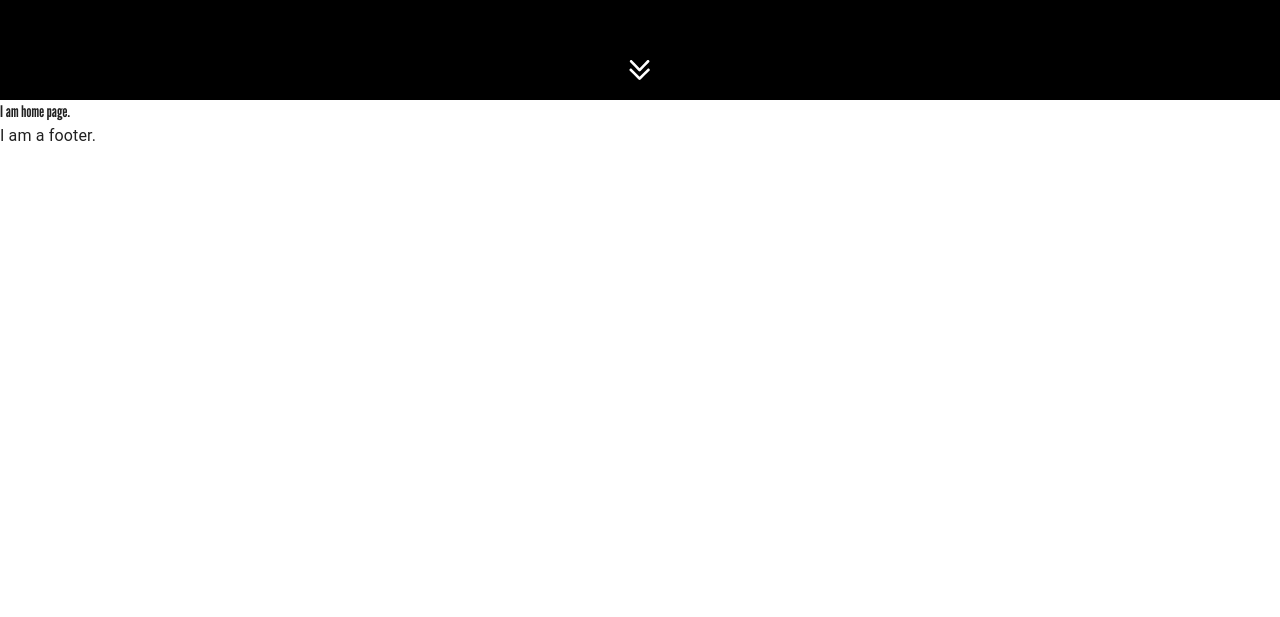
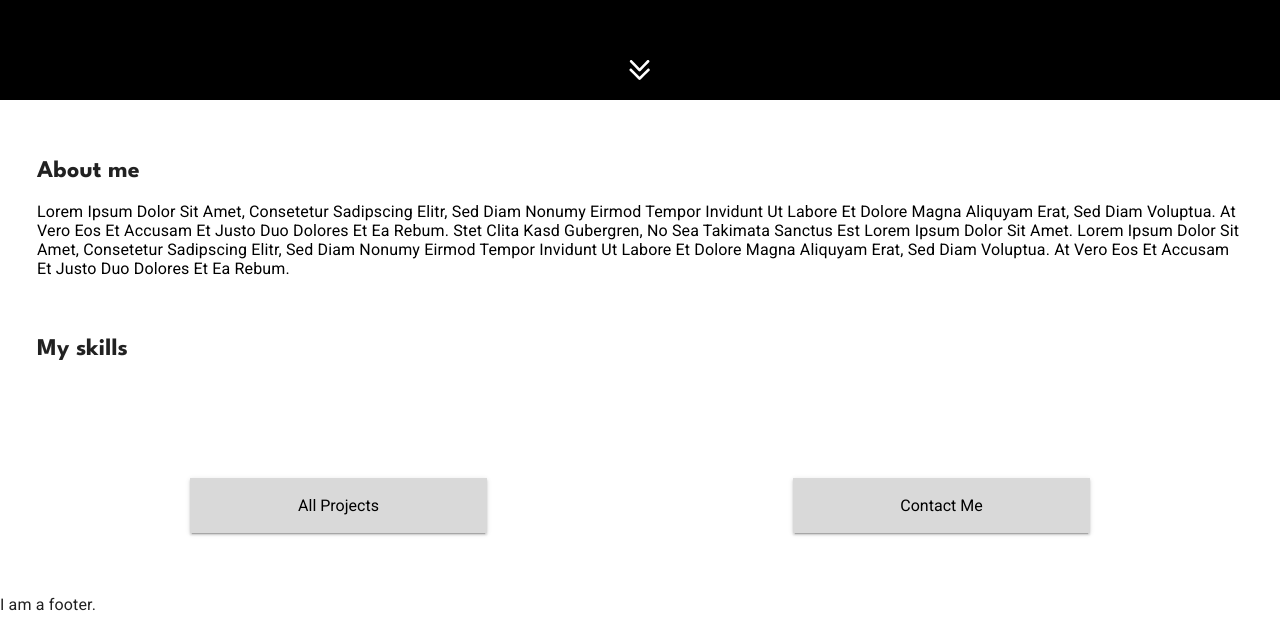
Before and after one commit to cedricmarcelino/portfolio, a Next.js app: page / in a window 1280 px wide. Shown: the part 700-1317 px from the top of the page. Before the commit the page ends 848 px from the top, so only its background shows below. Built offline with nearby package versions, Linux system fonts and the light colour scheme.

Commit message:
added initial home page

```diff
--- /dev/null
+++ b/src/pages/home.module.css
@@ -0,0 +1,60 @@
+.homeContainer {
+    padding: 60px 37px;
+    padding-bottom: 30px;
+}
+
+.title {
+    font-size: 24px;
+    font-style: normal;
+    font-weight: 700;
+    line-height: normal;
+    font-family: var(--font-spartan);
+    margin-bottom: 20px;
+}
+
+.content {
+    margin-bottom: 60px;
+}
+
+.skillsContainer{
+    display: flex;
+    flex-direction: row;
+    flex-wrap: wrap;
+    margin-bottom: 60px;
+}
+
+.projectsContainer{
+    display: flex;
+    flex-direction: row;
+    flex-wrap: wrap;
+    margin-bottom: 38px;
+}
+
+.buttonText, .content {
+    color: #000;
+    font-family: var(--font-roboto);
+    font-size: 16px;
+    font-style: normal;
+    font-weight: 400;
+    line-height: normal;
+    text-transform: capitalize;
+}
+
+.button {
+    background: #D9D9D9;
+    width: 297px;
+    padding: 18px 51px;
+    border-radius: 0px;
+    margin: auto;
+    margin-bottom: 30px;
+}
+
+.button:hover {
+    background: #D9D9D9;
+}
+
+.buttonsContainer {
+    display: flex;
+    flex-wrap: wrap;
+    justify-content: center;
+}
--- a/src/pages/index.tsx
+++ b/src/pages/index.tsx
@@ -1,9 +1,58 @@
-import { Typography } from "@mui/material";
+import { Box, Button, Typography } from "@mui/material";
+import styles from './home.module.css'
+import { League_Spartan, Roboto } from 'next/font/google';
+import { useRouter } from 'next/navigation';
+import { ROUTE } from "@/constants/enum";
+
+const spartan = League_Spartan({
+  variable: '--font-spartan',
+  subsets: ["latin"]
+})
+
+const roboto = Roboto({
+  variable: '--font-roboto',
+  weight: '400',
+  style: 'normal',
+  subsets: ["latin"]
+})
 
 export default function Home() {
+  const router = useRouter()
+
+  const handleNavigate = (route: ROUTE) => {
+    router.push(route);
+  }
   return (
     <main>
-      <Typography>I am home page.</Typography>
+      <Box className={styles.homeContainer}>
+        <Typography className={`${styles.title} ${spartan.variable}`}>
+          About me
+        </Typography>
+        <Typography className={`${styles.content} ${roboto.variable}`}>
+          Lorem ipsum dolor sit amet, consetetur sadipscing elitr, sed diam nonumy eirmod tempor invidunt ut labore et dolore magna aliquyam erat, sed diam voluptua. At vero eos et accusam et justo duo dolores et ea rebum. Stet clita kasd gubergren, no sea takimata sanctus est Lorem ipsum dolor sit amet. Lorem ipsum dolor sit amet, consetetur sadipscing elitr, sed diam nonumy eirmod tempor invidunt ut labore et dolore magna aliquyam erat, sed diam voluptua. At vero eos et accusam et justo duo dolores et ea rebum.
+        </Typography>
+        <Typography className={`${styles.title} ${spartan.variable}`}>
+          My skills
+        </Typography>
+        <Box className={styles.skillsContainer}>
+
+        </Box>
+        <Box className={styles.projectsContainer}>
+
+        </Box>
+        <Box className={styles.buttonsContainer}>
+          <Button variant='contained' className={styles.button} onClick={() => {handleNavigate(ROUTE.PROJECTS)}}>
+            <Typography className={`${styles.buttonText} ${roboto.variable}`}>
+              All Projects
+            </Typography>
+          </Button>
+          <Button variant='contained' className={styles.button} onClick={() => {handleNavigate(ROUTE.CONTACT)}}>
+            <Typography className={`${styles.buttonText} ${roboto.variable}`}>
+              Contact Me
+            </Typography>
+          </Button>
+        </Box>
+      </Box>
     </main>
   );
 }
```
